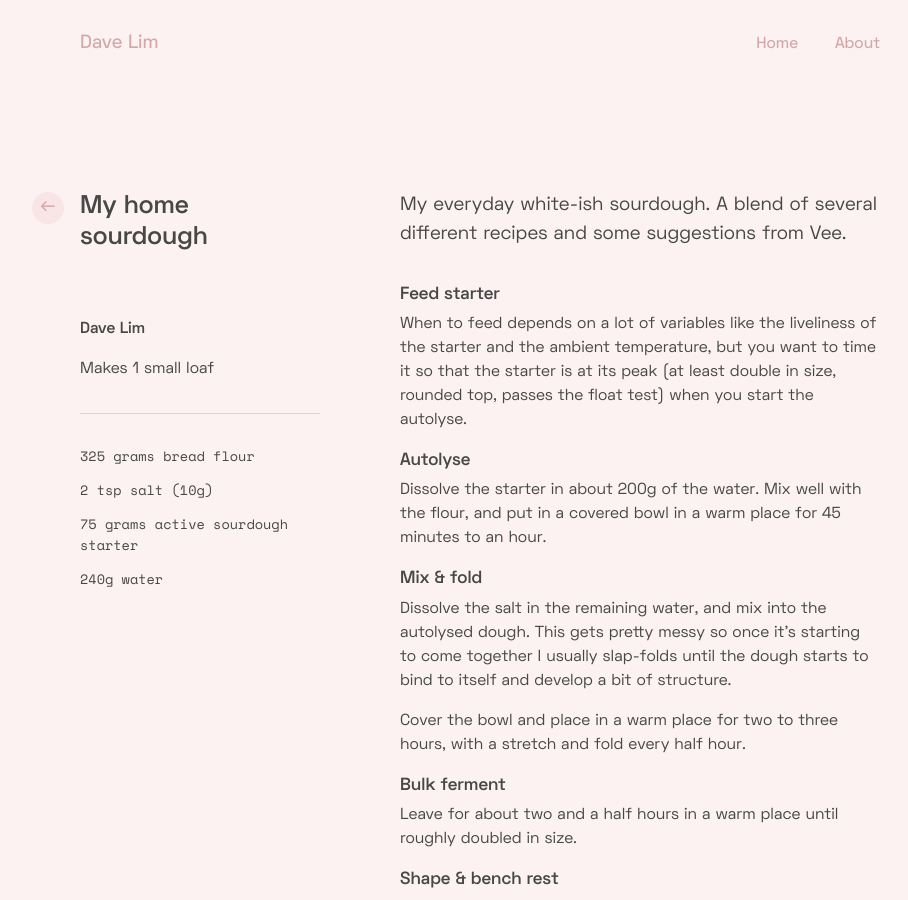
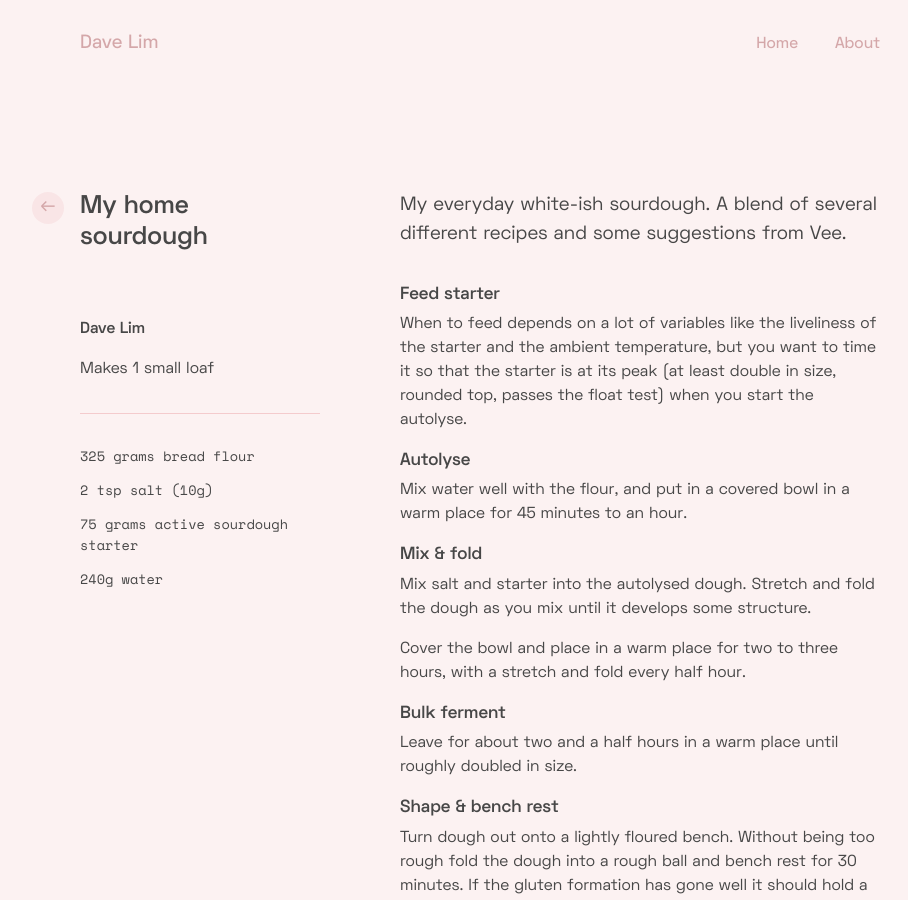
Before and after one commit to dlimiter/dlimiter.github.io, a Jekyll site: the page built from _recipes/my-sourdough.md, in a window 1280 px wide and 900 px high. Shown: the whole window, without its empty margins (160-1068 px from the left). Built offline with Jekyll 4.4.1, drawn with Linux system fonts in a browser that asks for light colours.

Commit message:
Adjustsbread recipe in response to recently lumpy autolyse

```diff
--- a/_recipes/my-sourdough.md
+++ b/_recipes/my-sourdough.md
@@ -14,10 +14,10 @@ ingredients:
 When to feed depends on a lot of variables like the liveliness of the starter and the ambient temperature, but you want to time it so that the starter is at its peak (at least double in size, rounded top, passes the float test) when you start the autolyse.
 
 #### Autolyse
-Dissolve the starter in about 200g of the water. Mix well with the flour, and put in a covered bowl in a warm place for 45 minutes to an hour.
+Mix water well with the flour, and put in a covered bowl in a warm place for 45 minutes to an hour.
 
 #### Mix & fold
-Dissolve the salt in the remaining water, and mix into the autolysed dough. This gets pretty messy so once it's starting to come together I usually slap-folds until the dough starts to bind to itself and develop a bit of structure.
+Mix salt and starter into the autolysed dough. Stretch and fold the dough as you mix until it develops some structure.
 
 Cover the bowl and place in a warm place for two to three hours, with a stretch and fold every half hour.
 
```
